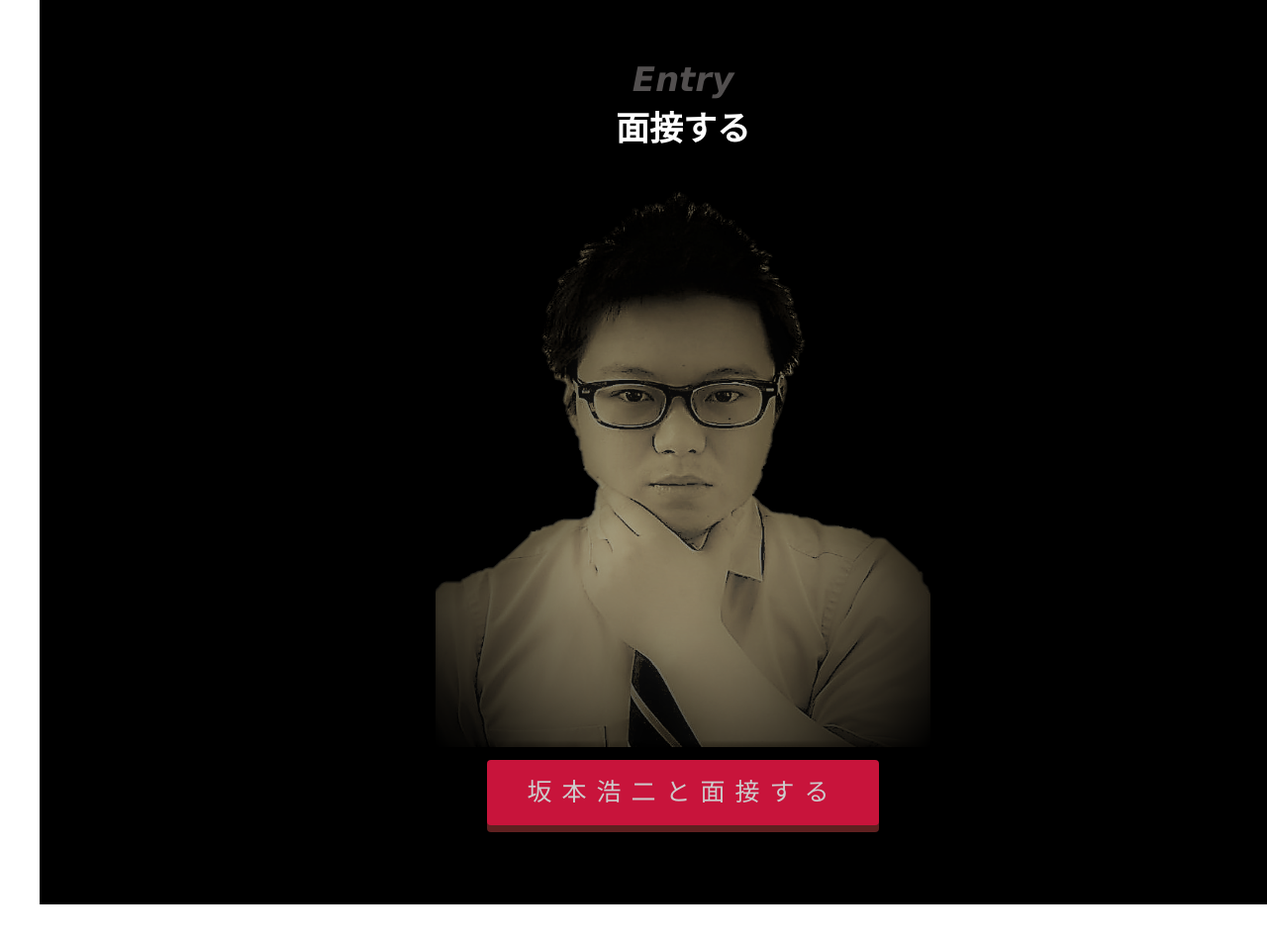
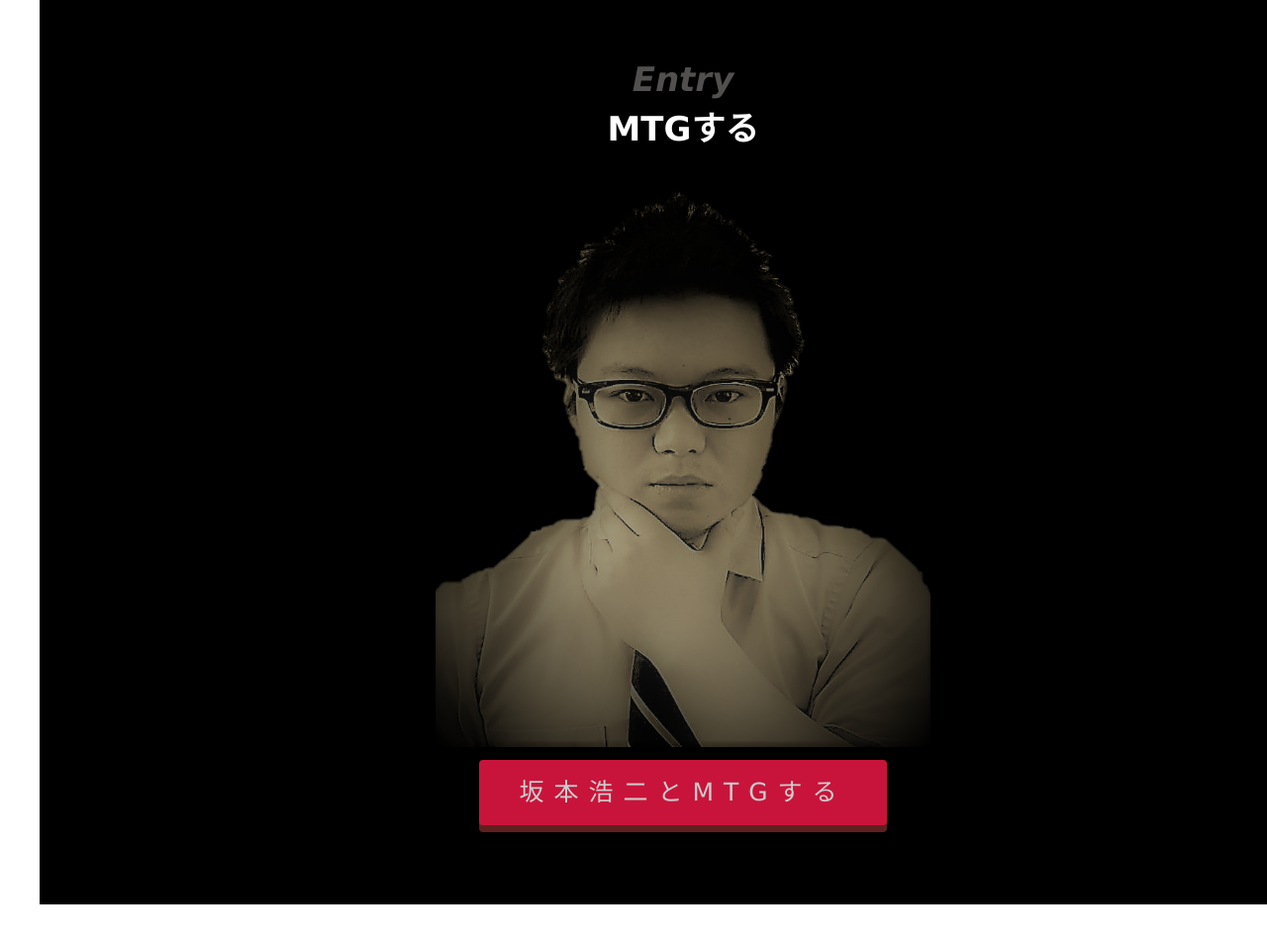
Before and after one commit to kmb686/high, a plain HTML site: page index.html in a window 1280 px wide. Shown: the part 5530-6483 px from the top of the page at 99% size. Drawn offline with Linux system fonts and the light colour scheme.

Commit message:
Update index.html

```diff
--- a/index.html
+++ b/index.html
@@ -194,9 +194,9 @@
 
             <arttical id="Entry">
                 <div class="Entry-inner">
-                    <h2><i class="Entry-Title">Entry</i><br>面接する</h2>
+                    <h2><i class="Entry-Title">Entry</i><br>MTGする</h2>
                     <img src="view/entry2.png" width="500" height="600"><br>
-                    <a href="mailform.html" class="btn">坂本浩二と面接する</a>
+                    <a href="mailform.html" class="btn">坂本浩二とMTGする</a>
                     </div>
          			</p>
                 </div>
```
